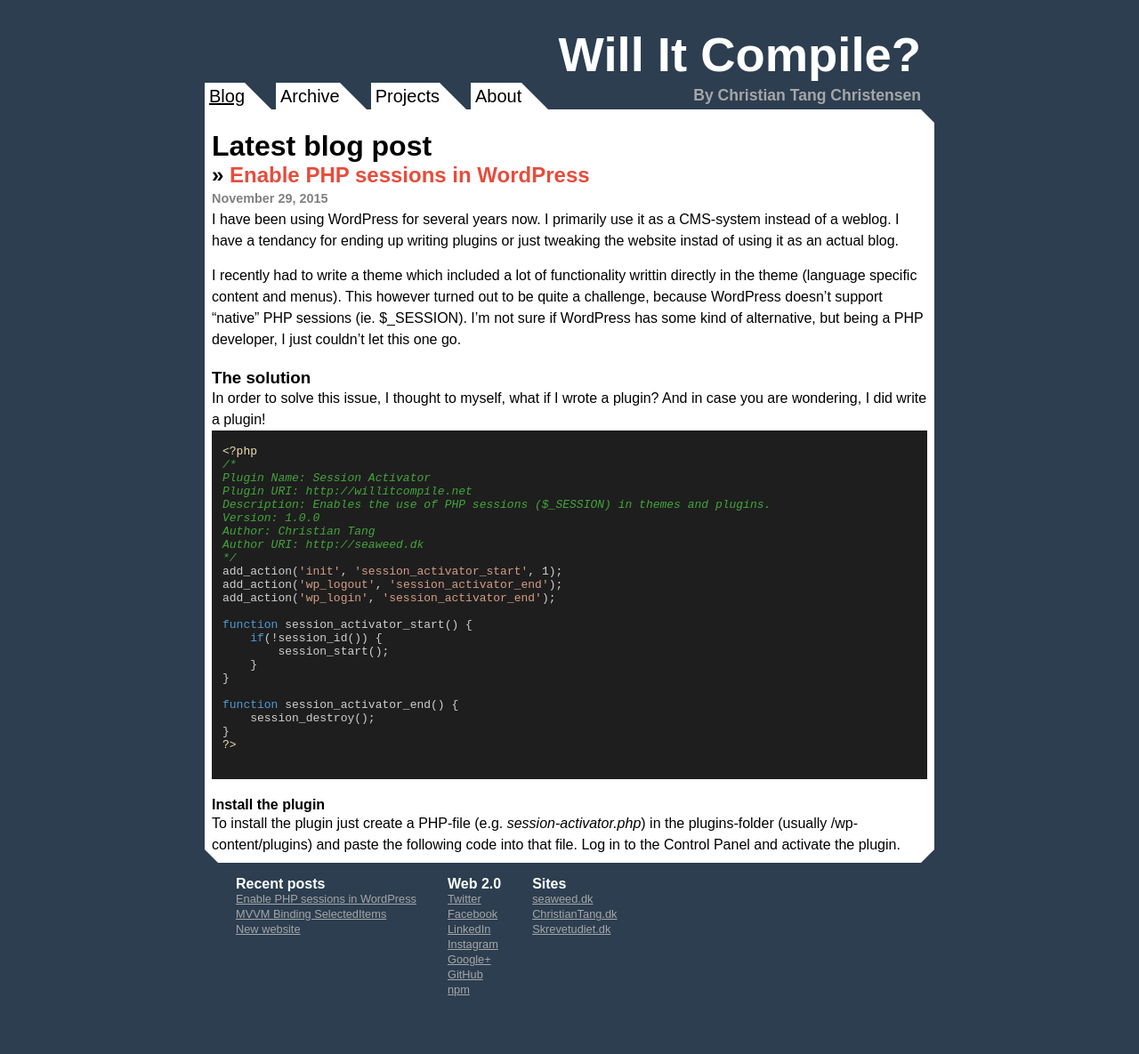
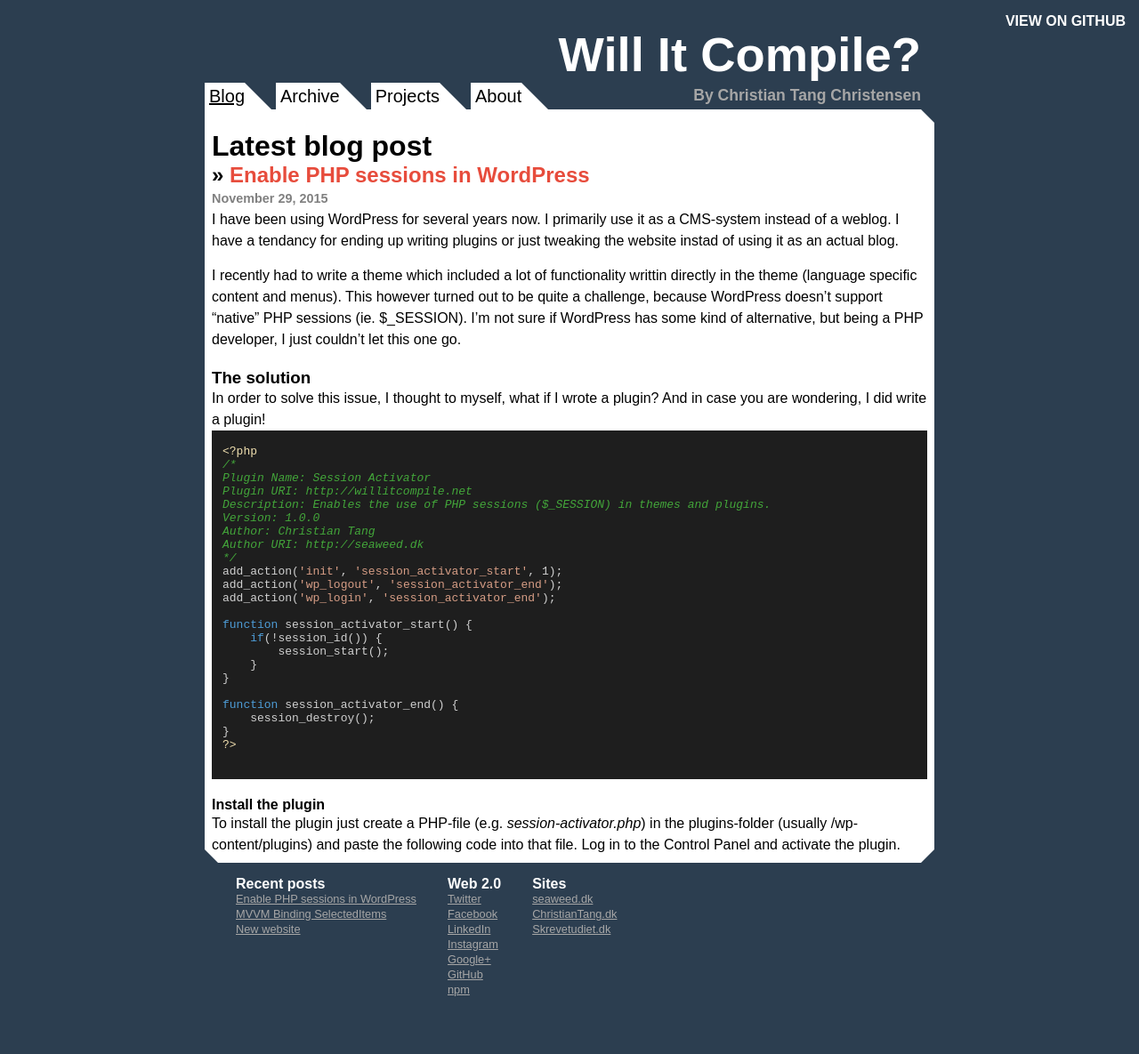
Before and after one commit to TangChr/implied.dk, a Jekyll site: the page built from index.html, in a window 1280 px wide. Shown: the whole page at 89% size. Built offline with Jekyll 4.4.1, drawn with Linux system fonts in a browser that asks for light colours.

Commit message:
Added link to project on GitHub

```diff
--- a/_config.yml
+++ b/_config.yml
@@ -1,6 +1,7 @@
 # Site
 title: "Will It Compile?"
 description: "Weblog about software development and webdesign"
+github_repo: "https://github.com/TangChr/willitcompile.net"
 
 url: http://willitcompile.net
 baseurl: '/'
--- a/_includes/header.html
+++ b/_includes/header.html
@@ -1,3 +1,4 @@
+<p id="source-code-link"><a href="{{ site.github_repo }}" title="View project on GitHub">VIEW ON GITHUB</a></p>
 <header id="site-head">
 	<h1><a href="{{ site.url | append: site.baseurl }}">{{ site.title }}</a></h1>
 </header>
--- /dev/null
+++ b/_sass/_misc.scss
@@ -0,0 +1,19 @@
+#source-code-link {
+    font-size: 100%;
+    position: absolute;
+    top: 15px;
+    right: 15px;
+    font-family: Arial, Verdana;
+    font-weight: bold;
+
+    a,
+    a:link,
+    a:visited {
+        color: #fff;
+        text-decoration: none;
+
+        &:hover {
+            color: #a6a6a6;
+        }
+    }
+}
--- a/assets/css/style.scss
+++ b/assets/css/style.scss
@@ -15,4 +15,5 @@ $menuSlateSize: 30px;
 
 @import "mixins",
         "layout",
+        "misc",
 		"syntax";
```
